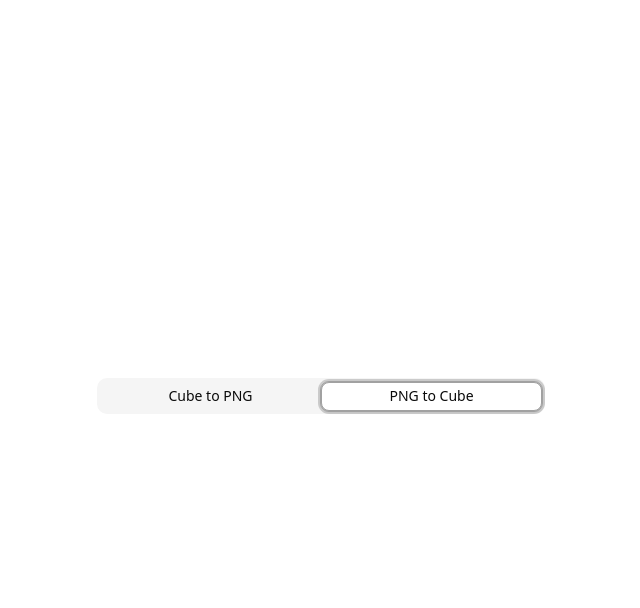
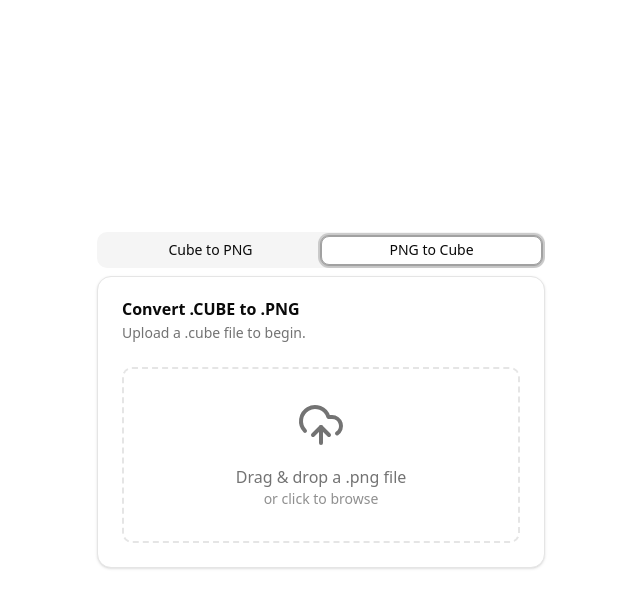
Before and after one commit to JustinDodemaide/lut-converter, a React (Vite) app: page / in a window 1280 px wide. Both pictures are taken after a click on the tab "PNG to Cube". Shown: the top 608 px of the page, without its empty margins (319-959 px from the left). Built offline with nearby package versions, Linux system fonts and the light colour scheme.

Commit message:
PNG dropzone

```diff
--- a/src/App.jsx
+++ b/src/App.jsx
@@ -61,16 +61,36 @@ function App() {
                 <input {...getInputProps()} />
                 <UploadCloud className="w-12 h-12 mb-4 text-muted-foreground" />
                 <p className="text-muted-foreground">
-                  {isDragActive ? "Drop the file here..." : `Drag & drop .cube file`}
+                  {isDragActive ? "Drop the file here..." : `Drag & drop a .cube file`}
                 </p>
                 <p className="text-sm text-muted-foreground/80">or click to browse</p>
               </div>
             </CardContent>
           </Card>
         </TabsContent>
-
         <TabsContent value="pngToCube">
-
+          <Card>
+            <CardHeader>
+              <CardTitle>Convert .CUBE to .PNG</CardTitle>
+              <CardDescription>Upload a .cube file to begin.</CardDescription>
+            </CardHeader>
+            <CardContent>
+              <div
+                {...getRootProps()}
+                className={cn(
+                  "flex flex-col items-center justify-center p-8 text-center border-2 border-dashed rounded-lg cursor-pointer transition-colors",
+                  isDragActive ? "border-primary bg-muted" : "border-border hover:border-primary/50"
+                )}
+              >
+                <input {...getInputProps()} />
+                <UploadCloud className="w-12 h-12 mb-4 text-muted-foreground" />
+                <p className="text-muted-foreground">
+                  {isDragActive ? "Drop the file here..." : `Drag & drop a .png file`}
+                </p>
+                <p className="text-sm text-muted-foreground/80">or click to browse</p>
+              </div>
+            </CardContent>
+          </Card>
         </TabsContent>
       </Tabs>
     </div>
```
